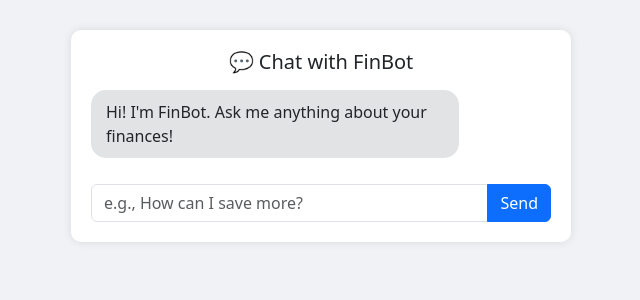
After one commit to klsahin/AIcess, a Flask app: page /chat-popup in a window 1280 px wide. The commit adds this page. Shown: the top 300 px of the page, without its empty margins (319-959 px from the left). Run offline with Flask 3, Linux system fonts and the light colour scheme.

Commit message:
1.2 Integraing both codes + guardrails insights

```diff
--- a/main.py
+++ b/main.py
@@ -70,9 +70,22 @@ def set_guardrails():
 def notifications():
     notifications = [
         {"title": "Payment Reminder", "message": "Your credit card bill is due tomorrow.", "time": "09:00 AM"},
-        {"title": "Recurring Routine", "message": "Weekly Spending Review every Saturday @ 8PM", "time": "08:00 PM"}
+        {"title": "Recurring Routine", "message": "Weekly Spending Review every Saturday @ 8PM", "time": "08:00 PM"},
+        {"title": "Impulse Guard Triggered", "message": "Spending on subscriptions exceeded your limit.", "time": "11:30 AM"}
     ]
     return render_template("notifications.html", notifications=notifications)
+
+@app.route("/chat-popup")
+def chat_popup():
+    return render_template("chat_popup.html")
+
+@app.route("/guardrail-insights")
+def guardrail_insights():
+    return render_template("guardrail_insights.html")
+
+@app.route("/dashboard")
+def dashboard():
+    return render_template("dashboard.html")
 
 # ---- Run ----
 if __name__ == "__main__":
--- /dev/null
+++ b/templates/chat_popup.html
@@ -0,0 +1,83 @@
+<!-- templates/chat_popup.html -->
+<!DOCTYPE html>
+<html lang="en">
+<head>
+  <meta charset="UTF-8">
+  <title>FinBot Chat</title>
+  <meta name="viewport" content="width=device-width, initial-scale=1">
+  <link href="https://cdn.jsdelivr.net/npm/bootstrap@5.3.0/dist/css/bootstrap.min.css" rel="stylesheet">
+  <style>
+    body {
+      background-color: #f0f2f5;
+    }
+    .chat-container {
+      max-width: 500px;
+      margin: 30px auto;
+      background: white;
+      border-radius: 10px;
+      padding: 20px;
+      box-shadow: 0 0 10px rgba(0,0,0,0.1);
+    }
+    .chat-bubble {
+      border-radius: 15px;
+      padding: 10px 15px;
+      margin-bottom: 10px;
+      max-width: 80%;
+    }
+    .user {
+      background-color: #d1e7dd;
+      align-self: flex-end;
+      text-align: right;
+    }
+    .bot {
+      background-color: #e2e3e5;
+      align-self: flex-start;
+    }
+    .chat-thread {
+      display: flex;
+      flex-direction: column;
+    }
+  </style>
+</head>
+<body>
+  <div class="chat-container">
+    <h5 class="text-center mb-3">💬 Chat with FinBot</h5>
+    <div id="chatWindow" class="chat-thread mb-3">
+      <div class="chat-bubble bot">Hi! I'm FinBot. Ask me anything about your finances!</div>
+    </div>
+    <div class="input-group">
+      <input type="text" class="form-control" id="chatInput" placeholder="e.g., How can I save more?">
+      <button class="btn btn-primary" onclick="sendChat()">Send</button>
+    </div>
+  </div>
+
+  <script>
+    async function sendChat() {
+      const input = document.getElementById('chatInput');
+      const message = input.value;
+      if (!message) return;
+
+      const chatWindow = document.getElementById('chatWindow');
+      const userBubble = document.createElement('div');
+      userBubble.className = 'chat-bubble user';
+      userBubble.textContent = message;
+      chatWindow.appendChild(userBubble);
+
+      const response = await fetch('/chatbot', {
+        method: 'POST',
+        headers: { 'Content-Type': 'application/json' },
+        body: JSON.stringify({ message })
+      });
+      const data = await response.json();
+
+      const botBubble = document.createElement('div');
+      botBubble.className = 'chat-bubble bot';
+      botBubble.textContent = data.reply;
+      chatWindow.appendChild(botBubble);
+
+      input.value = '';
+      chatWindow.scrollTop = chatWindow.scrollHeight;
+    }
+  </script>
+</body>
+</html>
--- a/templates/set_guardrails.html
+++ b/templates/set_guardrails.html
@@ -42,6 +42,7 @@
 
     <button type="submit" class="btn btn-primary">Save Guardrails</button>
     <a href="/" class="btn btn-secondary ms-2">Cancel</a>
+    <a href="/guardrail-insights" class="btn btn-outline-info ms-2">📊 View Guardrail Insights</a>
   </form>
 
 </body>
```
Also changed, not shown: templates/guardrail_insights.html (added, +62 -0 lines).
